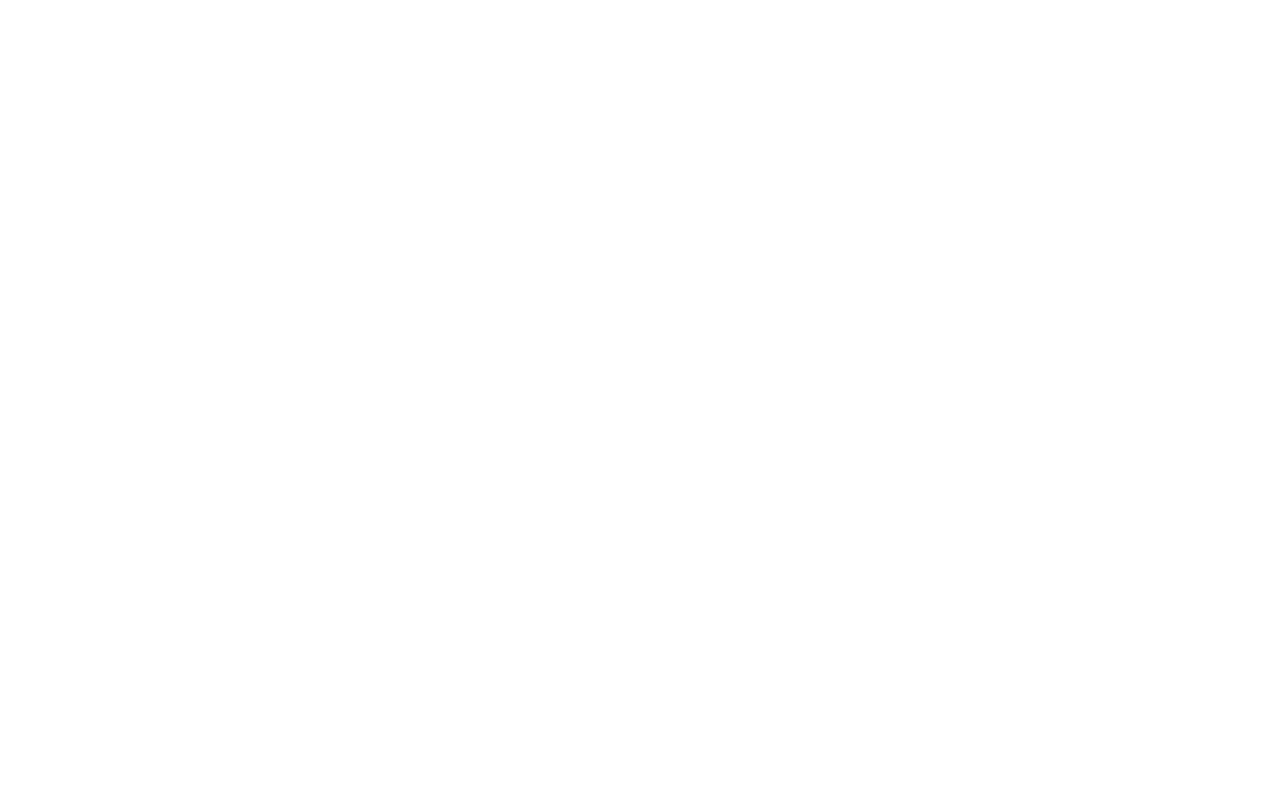
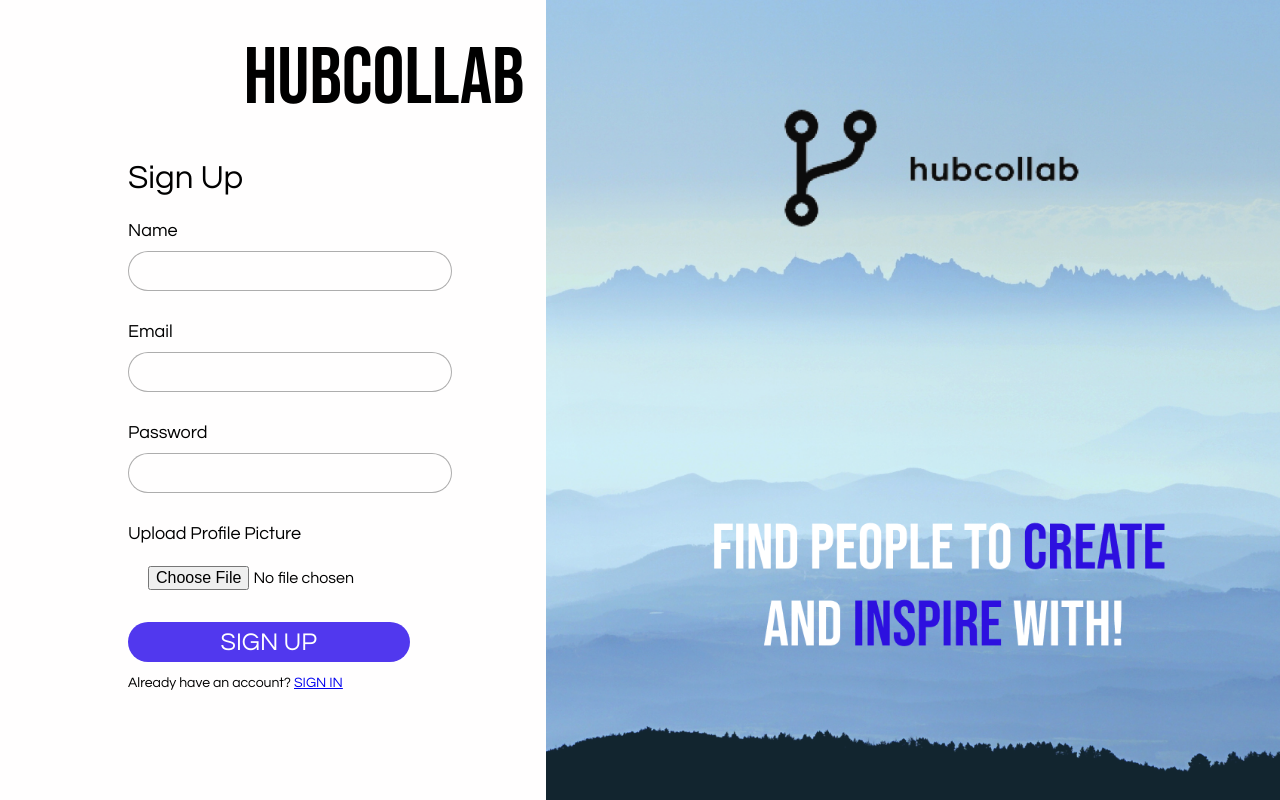
Before and after one commit to VanshKela/Hub-Collab, a React (Create React App) app in the folder hub-collab/: page /signup in a window 1280 px wide. Built offline with nearby package versions, Linux system fonts and the light colour scheme.

Commit message:
Now Login Page appears before signup page and made upload button to only take image

```diff
--- a/hub-collab/src/App.js
+++ b/hub-collab/src/App.js
@@ -6,8 +6,8 @@
   return (
     <Router>
       <Switch>
-        <Route exact path="/" component={SignUp}></Route>
-        <Route exact path="/login" component={LogIn}></Route>
+        <Route exact path="/" component={LogIn}></Route>
+        <Route exact path="/signup" component={SignUp}></Route>
       </Switch>
     </Router>
   );
--- a/hub-collab/src/components/Uploadimage.js
+++ b/hub-collab/src/components/Uploadimage.js
@@ -13,9 +13,13 @@
   render() {
     return (
       <div>
-        <h3>Upload Profile Picture</h3>
+        <h3> Upload Profile Picture </h3>
         <React.Fragment>
-          <input type="file" onChange={this.fileChangedHandler} />
+          <input
+            type="file"
+            onChange={this.fileChangedHandler}
+            accept="image/*"
+          />
           {/* <button onClick={this.uploadHandler}>Upload!</button> */}
         </React.Fragment>
       </div>
--- a/hub-collab/src/login.js
+++ b/hub-collab/src/login.js
@@ -27,7 +27,7 @@
               Forgot Password? <span class="signInButton">Click Here to Reset</span>
             </p>
             <p>
-              Don't Have an Account? <span class="signInButton"><Link to ="/">SIGN UP</Link></span>
+              Don't Have an Account? <span class="signInButton"><Link to ="/signup">SIGN UP</Link></span>
             </p>
           </article>
         </div>
--- a/hub-collab/src/signup.js
+++ b/hub-collab/src/signup.js
@@ -26,7 +26,7 @@
             </button>
             <br></br>
             <p>
-              Already have an account? <span class="signInButton"><Link to ="/login">SIGN IN</Link></span>
+              Already have an account? <span class="signInButton"><Link to ="/">SIGN IN</Link></span>
             </p>
           </article>
         </div>
```
